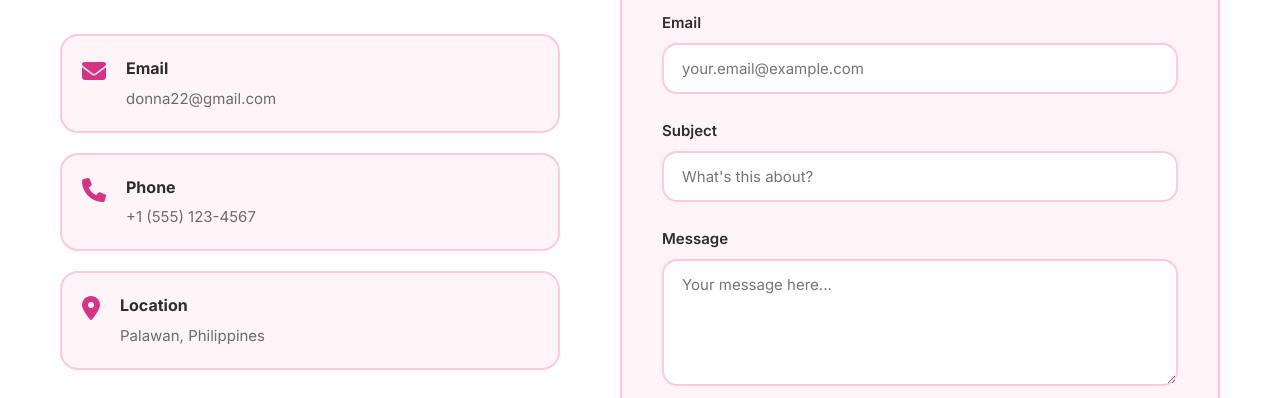
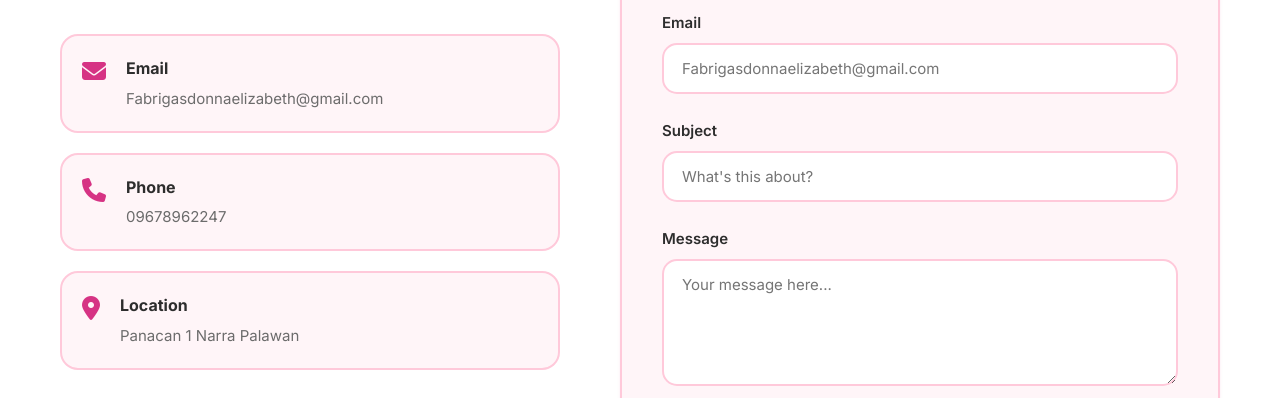
Before and after one commit to sieesta/Donna-Portfolio-Website, a plain HTML site: page index.html in a window 1280 px wide. Shown: the part 3284-3682 px from the top of the page. Drawn offline with Linux system fonts and the light colour scheme.

Commit message:
Add files via upload

```diff
--- a/index.html
+++ b/index.html
@@ -178,21 +178,21 @@
                             <i class="fas fa-envelope"></i>
                             <div>
                                 <h4>Email</h4>
-                                <p>donna22@gmail.com</p>
+                                <p>Fabrigasdonnaelizabeth@gmail.com</p>
                             </div>
                         </div>
                         <div class="contact-item">
                             <i class="fas fa-phone"></i>
                             <div>
                                 <h4>Phone</h4>
-                                <p>+1 (555) 123-4567</p>
+                                <p>09678962247</p>
                             </div>
                         </div>
                         <div class="contact-item">
                             <i class="fas fa-map-marker-alt"></i>
                             <div>
                                 <h4>Location</h4>
-                                <p>Palawan, Philippines</p>
+                                <p>Panacan 1 Narra Palawan</p>
                             </div>
                         </div>
                     </div>
@@ -206,7 +206,7 @@
                         <a href="https://youtube.com" target="_blank" aria-label="YouTube">
                             <i class="fab fa-youtube"></i>
                         </a>
-                        <a href="mailto:donna22@gmail.com" aria-label="Email">
+                        <a href="mailto:Fabrigasdonnaelizabeth@gmail.com" aria-label="Email">
                             <i class="fas fa-envelope"></i>
                         </a>
                     </div>
@@ -218,7 +218,7 @@
                     </div>
                     <div class="form-group">
                         <label for="email">Email</label>
-                        <input type="email" id="email" name="email" required placeholder="your.email@example.com">
+                        <input type="email" id="email" name="email" required placeholder="Fabrigasdonnaelizabeth@gmail.com">
                     </div>
                     <div class="form-group">
                         <label for="subject">Subject</label>
```
